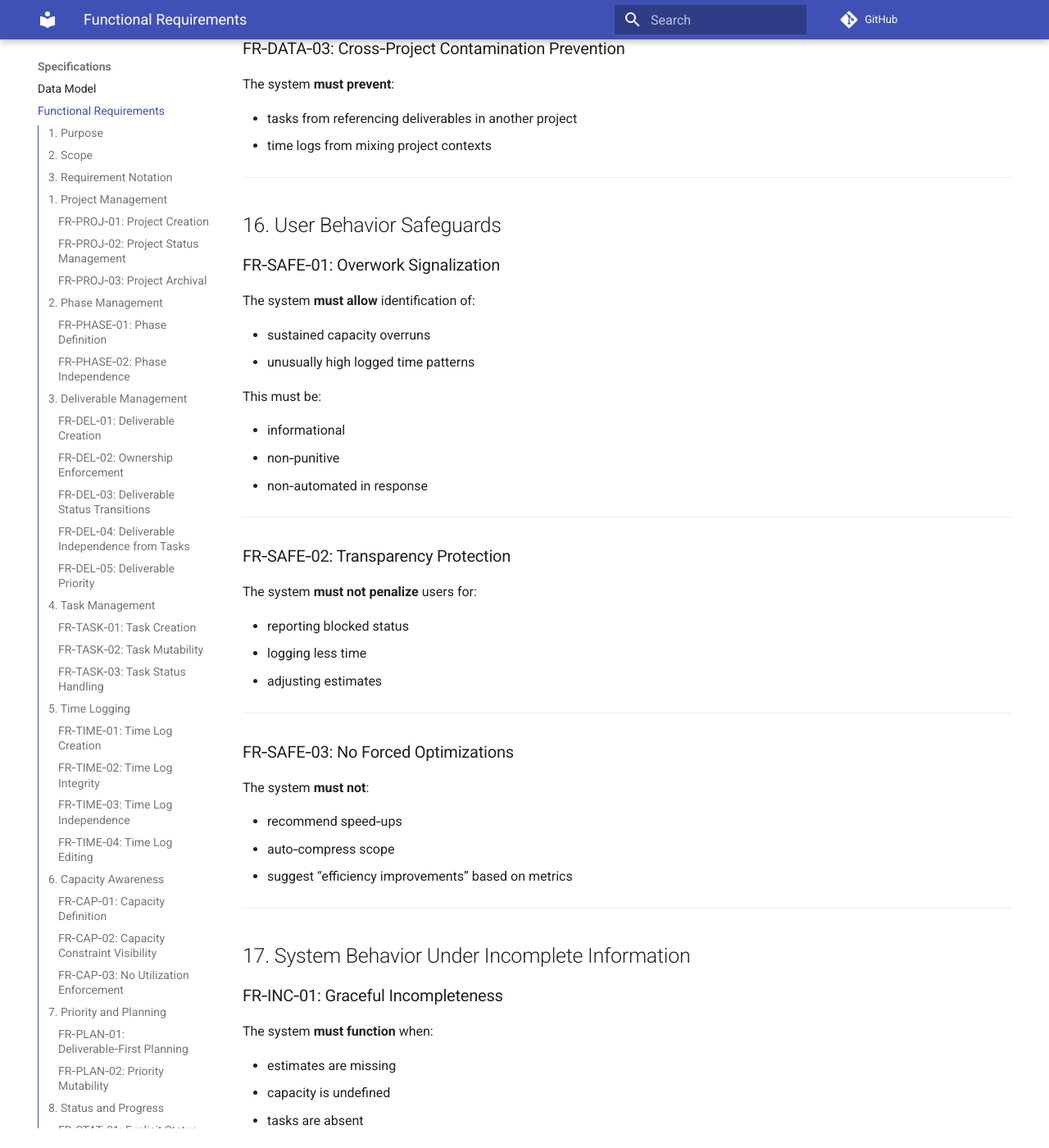
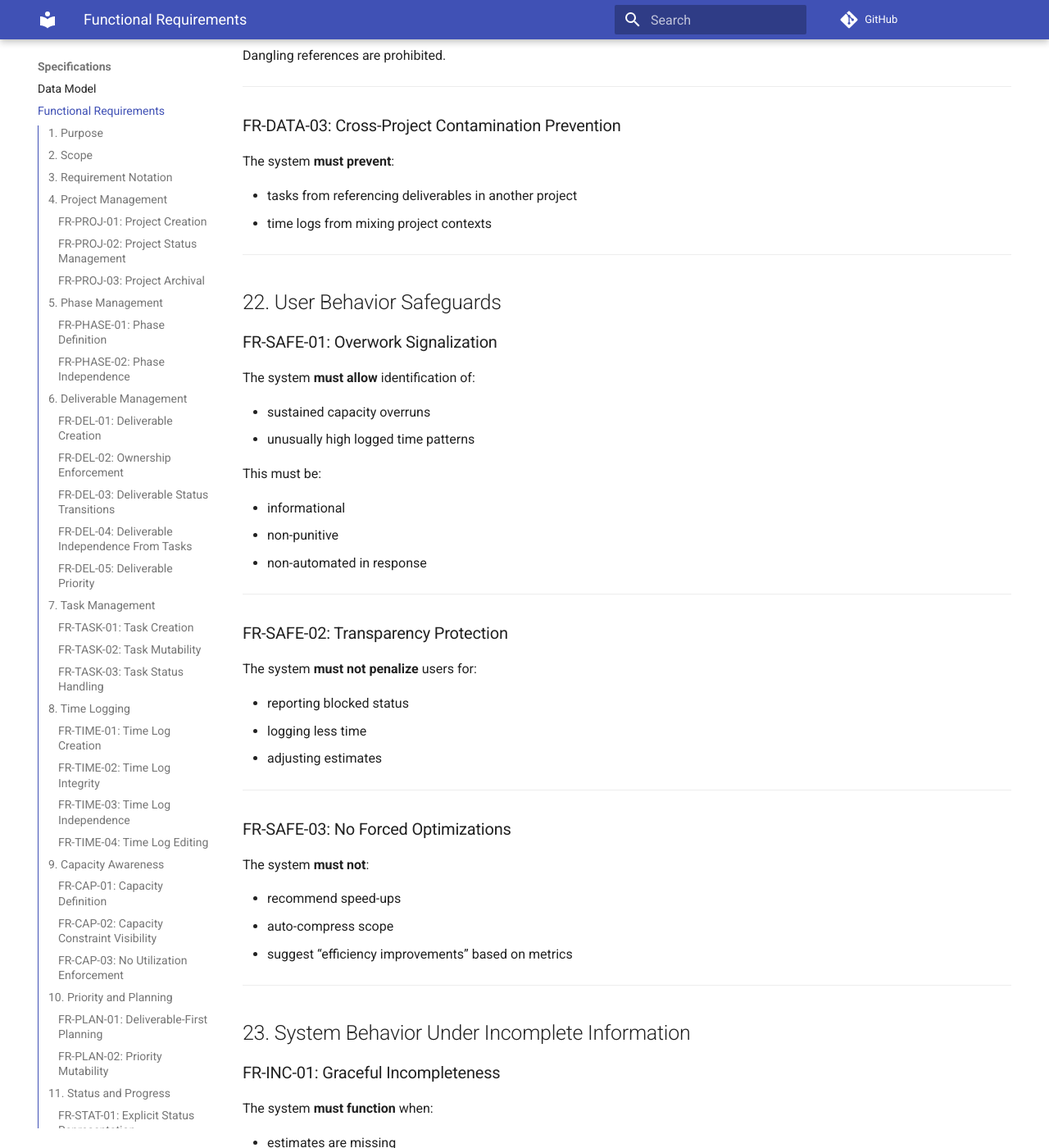
Before and after one commit to maravelias/architect-project-planer-documentation, an MkDocs documentation site: the page built from docs/specifications/functional-requirements.md, in a window 1280 px wide and 1400 px high, scrolled down 12850 px. Shown: the whole window at 82% size. Built offline with MkDocs 1.6.1 and Material for MkDocs 9.7.7, drawn with Linux system fonts in a browser that asks for light colours; comment, search, counter and statistics services are not loaded; some of the changed text lies outside the part shown.

Commit message:
docs(specifications): standardize formatting and numbering in Functional Requirements
- Renamed and renumbered sections for sequential consistency (e.g., "## 1" to "## 4").
- Standardized requirement references to remove inconsistent characters (e.g., `FR‑PROJ‑01` to `FR-PROJ-01`).
- Corrected minor typos (e.g., "auto‑generate" to "auto-generate").
- Improved headings and structure to align with existing documentation style and conventions.

```diff
--- a/docs/specifications/functional-requirements.md
+++ b/docs/specifications/functional-requirements.md
@@ -44,9 +44,9 @@
 
 ---
 
-## 1. Project Management
+## 4. Project Management
 
-### FR‑PROJ‑01: Project Creation
+### FR-PROJ-01: Project Creation
 
 The system **must allow** users to create a project with:
 - name
@@ -57,7 +57,7 @@ A project must be created **before** any deliverables, tasks, or time logs can e
 
 ---
 
-### FR‑PROJ‑02: Project Status Management
+### FR-PROJ-02: Project Status Management
 
 The system **must support** explicit project statuses.
 
@@ -67,7 +67,7 @@ Project status changes:
 
 ---
 
-### FR‑PROJ‑03: Project Archival
+### FR-PROJ-03: Project Archival
 
 The system **must allow** projects to be archived.
 
@@ -80,9 +80,9 @@ Hard deletion is not permitted.
 
 ---
 
-## 2. Phase Management
+## 5. Phase Management
 
-### FR‑PHASE‑01: Phase Definition
+### FR-PHASE-01: Phase Definition
 
 The system **must allow** phases to be defined per project.
 
@@ -94,7 +94,7 @@ Phases:
 
 ---
 
-### FR‑PHASE‑02: Phase Independence
+### FR-PHASE-02: Phase Independence
 
 The system **must not** enforce:
 
@@ -104,9 +104,9 @@ The system **must not** enforce:
 
 ---
 
-## 3. Deliverable Management
+## 6. Deliverable Management
 
-### FR‑DEL‑01: Deliverable Creation
+### FR-DEL-01: Deliverable Creation
 
 The system **must allow** users to create deliverables with:
 
@@ -118,7 +118,7 @@ The system **must allow** users to create deliverables with:
 
 ---
 
-### FR‑DEL‑02: Ownership Enforcement
+### FR-DEL-02: Ownership Enforcement
 
 The system **must enforce** exactly one accountable owner per deliverable.
 
@@ -129,7 +129,7 @@ Ownership:
 
 ---
 
-### FR‑DEL‑03: Deliverable Status Transitions
+### FR-DEL-03: Deliverable Status Transitions
 
 The system **must support** explicit deliverable status transitions.
 
@@ -140,7 +140,7 @@ Completion:
 
 ---
 
-### FR‑DEL‑04: Deliverable Independence from Tasks
+### FR-DEL-04: Deliverable Independence From Tasks
 
 The system **must allow** deliverables to:
 
@@ -149,7 +149,7 @@ The system **must allow** deliverables to:
 
 ---
 
-### FR‑DEL‑05: Deliverable Priority
+### FR-DEL-05: Deliverable Priority
 
 The system **must require** deliverables to have a relative priority.
 
@@ -170,7 +170,7 @@ Tasks must not exist independently.
 
 ---
 
-### FR‑TASK‑02: Task Mutability
+### FR-TASK-02: Task Mutability
 
 The system **must allow** tasks to be:
 
@@ -182,7 +182,7 @@ Deletion must not affect deliverable integrity.
 
 ---
 
-### FR‑TASK‑03: Task Status Handling
+### FR-TASK-03: Task Status Handling
 
 The system **must support** task statuses.
 
@@ -205,7 +205,7 @@ The system **must allow** users to log time:
 
 ---
 
-### FR‑TIME‑02: Time Log Integrity
+### FR-TIME-02: Time Log Integrity
 
 The system **must enforce** that:
 
@@ -215,26 +215,26 @@ The system **must enforce** that:
 
 ---
 
-### FR‑TIME‑03: Time Log Independence
+### FR-TIME-03: Time Log Independence
 
 The system **must not**:
 
-- auto‑generate time logs
+- auto-generate time logs
 - infer time from task status
 - require time logs for progress
 
 ---
 
-### FR‑TIME‑04: Time Log Editing
+### FR-TIME-04: Time Log Editing
 
 The system **must allow** time logs to be corrected,
 while preserving an audit trail where required.
 
 ---
 
-## 6. Capacity Awareness
+## 9. Capacity Awareness
 
-### FR‑CAP‑01: Capacity Definition
+### FR-CAP-01: Capacity Definition
 
 The system **must allow** weekly capacity to be defined per user.
 
@@ -246,7 +246,7 @@ Capacity:
 
 ---
 
-### FR‑CAP‑02: Capacity Constraint Visibility
+### FR-CAP-02: Capacity Constraint Visibility
 
 The system **must surface** when planned or expected work exceeds capacity.
 
@@ -257,7 +257,7 @@ This indication:
 
 ---
 
-### FR‑CAP‑03: No Utilization Enforcement
+### FR-CAP-03: No Utilization Enforcement
 
 The system **must not**:
 
@@ -266,9 +266,9 @@ The system **must not**:
 
 ---
 
-## 7. Priority and Planning
+## 10. Priority and Planning
 
-### FR‑PLAN‑01: Deliverable‑First Planning
+### FR-PLAN-01: Deliverable-First Planning
 
 The system **must support** planning views that:
 
@@ -277,20 +277,20 @@ The system **must support** planning views that:
 
 ---
 
-### FR‑PLAN‑02: Priority Mutability
+### FR-PLAN-02: Priority Mutability
 
 The system **must allow** priorities to change at any time.
 
 Changes:
 
-- do not require re‑planning cascades
+- do not require re-planning cascades
 - must not invalidate historical data
 
 ---
 
-## 8. Status and Progress
+## 11. Status and Progress
 
-### FR‑STAT‑01: Explicit Status Representation
+### FR-STAT-01: Explicit Status Representation
 
 The system **must represent** status explicitly for:
 
@@ -300,7 +300,7 @@ The system **must represent** status explicitly for:
 
 ---
 
-### FR‑STAT‑02: Progress Determination
+### FR-STAT-02: Progress Determination
 
 The system **must determine progress** based on:
 
@@ -325,7 +325,7 @@ Changes must preserve history.
 
 ---
 
-### FR‑CHG‑02: Scope Expansion Handling
+### FR-CHG-02: Scope Expansion Handling
 
 The system **must support** adding new deliverables at any time.
 
@@ -346,7 +346,7 @@ The system **must provide** reports centered on:
 
 ---
 
-### FR‑REP‑02: Time Reporting
+### FR-REP-02: Time Reporting
 
 The system **must allow** time data to be viewed:
 
@@ -397,7 +397,7 @@ The system **must not**:
 
 ---
 
-### FR‑PROH‑02: Metric‑Driven Evaluation
+### FR-PROH-02: Metric-Driven Evaluation
 
 The system **must not**:
 
@@ -407,39 +407,41 @@ The system **must not**:
 
 ---
 
-## Traceability Matrix (Excerpt)
+## 16. Traceability Matrix (Excerpt)
 
 | Requirement Area | Data Model Entity |
-|----------------|------------------|
-| Project Mgmt | Project |
-| Deliverable Mgmt | Deliverable |
-| Task Execution | Task |
-| Time Tracking | Time Log |
-| Capacity | Weekly Capacity |
+|------------------|-------------------|
+| Project Mgmt     | Project           |
+| Deliverable Mgmt | Deliverable       |
+| Task Execution   | Task              |
+| Time Tracking    | Time Log          |
+| Capacity         | Weekly Capacity   |
 
 ---
 
-## Validation Criteria
+## 17. Validation Criteria
 
-The system is considered compliant if:
+!!! abstract "Validation Criteria"
+    The system is considered compliant if:
 
-- all required behaviors are supported
-- all prohibited behaviors are impossible or discouraged by design
-- system outputs align with the methodology
+    - all required behaviors are supported
+    - all prohibited behaviors are impossible or discouraged by design
+    - system outputs align with the methodology
 
 ---
 
-## Closing Statement
+## 18. Closing Statement
 
-These functional requirements ensure the system **does what it should — and refuses towhat it should not**.
+!!! quote "Closing Statement"
+    These functional requirements ensure the system **does what it should — and refuses to do what it should not**.
 
-They translate the methodology into enforceable system behavior.
+    They translate the methodology into enforceable system behavior.
 
 ---
 
-## 13. Auditability & Historical Integrity
+## 19. Auditability & Historical Integrity
 
-### FR‑AUD‑01: Historical Preservation
+### FR-AUD-01: Historical Preservation
 
 The system **must preserve** historical records for:
 
@@ -456,7 +458,7 @@ Historical data:
 
 ---
 
-### FR‑AUD‑02: Change Traceability
+### FR-AUD-02: Change Traceability
 
 The system **must record** when the following change:
 
@@ -473,7 +475,7 @@ Each record must include:
 
 ---
 
-### FR‑AUD‑03: Non‑Destructive Editing
+### FR-AUD-03: Non-Destructive Editing
 
 The system **must prefer**:
 
@@ -495,7 +497,7 @@ The system **must restrict** deliverable completion confirmation to:
 
 ---
 
-### FR‑OWN‑02: Ownership Visibility
+### FR-OWN-02: Ownership Visibility
 
 The system **must clearly expose** deliverable ownership in all:
 
@@ -507,7 +509,7 @@ Ownership must never be implicit.
 
 ---
 
-### FR‑OWN‑03: Orphan Prevention
+### FR-OWN-03: Orphan Prevention
 
 The system **must prevent**:
 
@@ -528,7 +530,7 @@ Creation must fail if required data is missing.
 
 ---
 
-### FR‑DATA‑02: Referential Integrity
+### FR-DATA-02: Referential Integrity
 
 The system **must enforce** referential integrity between:
 
@@ -540,7 +542,7 @@ Dangling references are prohibited.
 
 ---
 
-### FR‑DATA‑03: Cross‑Project Contamination Prevention
+### FR-DATA-03: Cross-Project Contamination Prevention
 
 The system **must prevent**:
 
@@ -549,9 +551,9 @@ The system **must prevent**:
 
 ---
 
-## 16. User Behavior Safeguards
+## 22. User Behavior Safeguards
 
-### FR‑SAFE‑01: Overwork Signalization
+### FR-SAFE-01: Overwork Signalization
 
 The system **must allow** identification of:
 
@@ -561,12 +563,12 @@ The system **must allow** identification of:
 This must be:
 
 - informational
-- non‑punitive
-- non‑automated in response
+- non-punitive
+- non-automated in response
 
 ---
 
-### FR‑SAFE‑02: Transparency Protection
+### FR-SAFE-02: Transparency Protection
 
 The system **must not penalize** users for:
 
@@ -576,19 +578,19 @@ The system **must not penalize** users for:
 
 ---
 
-### FR‑SAFE‑03: No Forced Optimizations
+### FR-SAFE-03: No Forced Optimizations
 
 The system **must not**:
 
-- recommend speed‑ups
-- auto‑compress scope
+- recommend speed-ups
+- auto-compress scope
 - suggest “efficiency improvements” based on metrics
 
 ---
 
-## 17. System Behavior Under Incomplete Information
+## 23. System Behavior Under Incomplete Information
 
-### FR‑INC‑01: Graceful Incompleteness
+### FR-INC-01: Graceful Incompleteness
 
 The system **must function** when:
 
@@ -600,7 +602,7 @@ Missing data must not block work.
 
 ---
 
-### FR‑INC‑02: Explicit Unknowns
+### FR-INC-02: Explicit Unknowns
 
 Where data is missing, the system **must display**:
 
@@ -626,7 +628,7 @@ Exports must preserve identifiers and relationships.
 
 ---
 
-### FR‑EXP‑02: Methodology Preservation on Export
+### FR-EXP-02: Methodology Preservation on Export
 
 Exported data **must not**:
 
@@ -648,7 +650,7 @@ When an action violates a rule, the system **must**:
 
 ---
 
-### FR‑ERR‑02: No Silent Failure
+### FR-ERR-02: No Silent Failure
 
 The system **must not** fail silently.
 
```
Also changed, not shown: other parts of docs/specifications/functional-requirements.md (+48 -45 lines).
